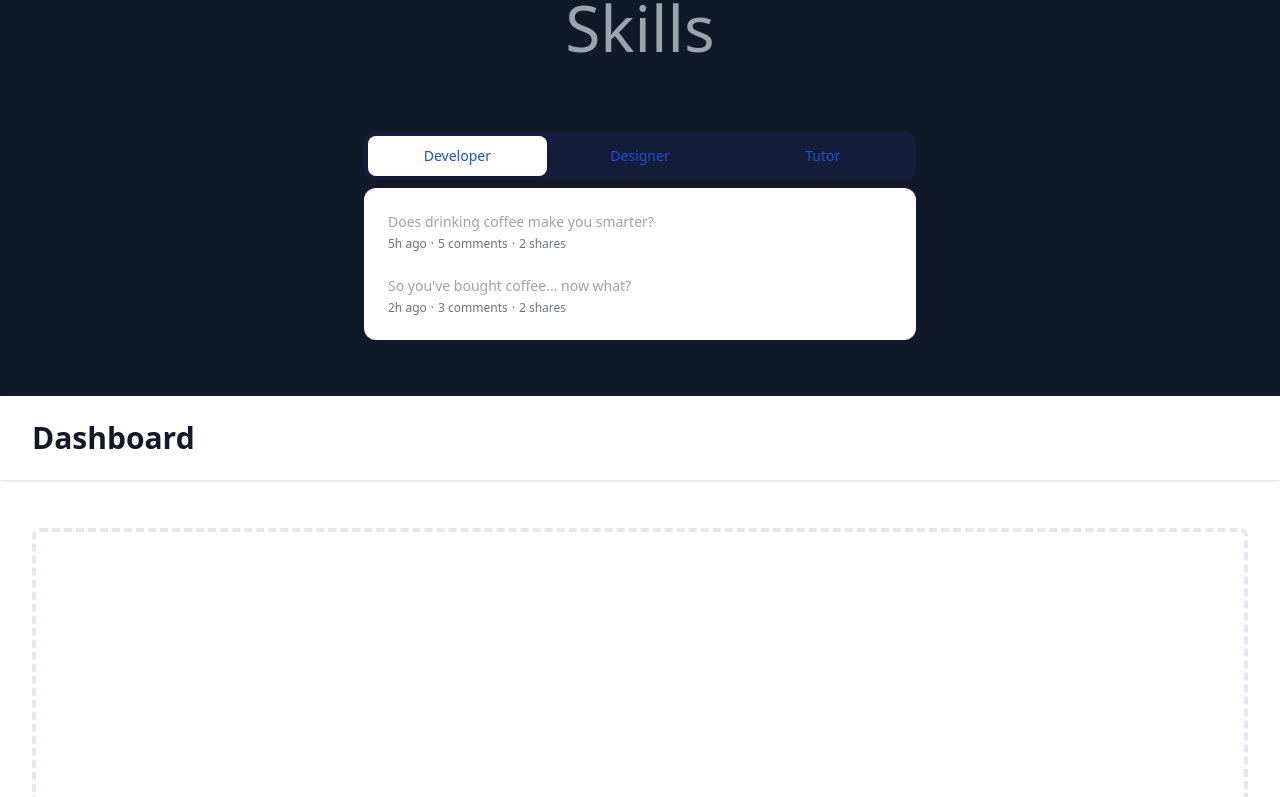
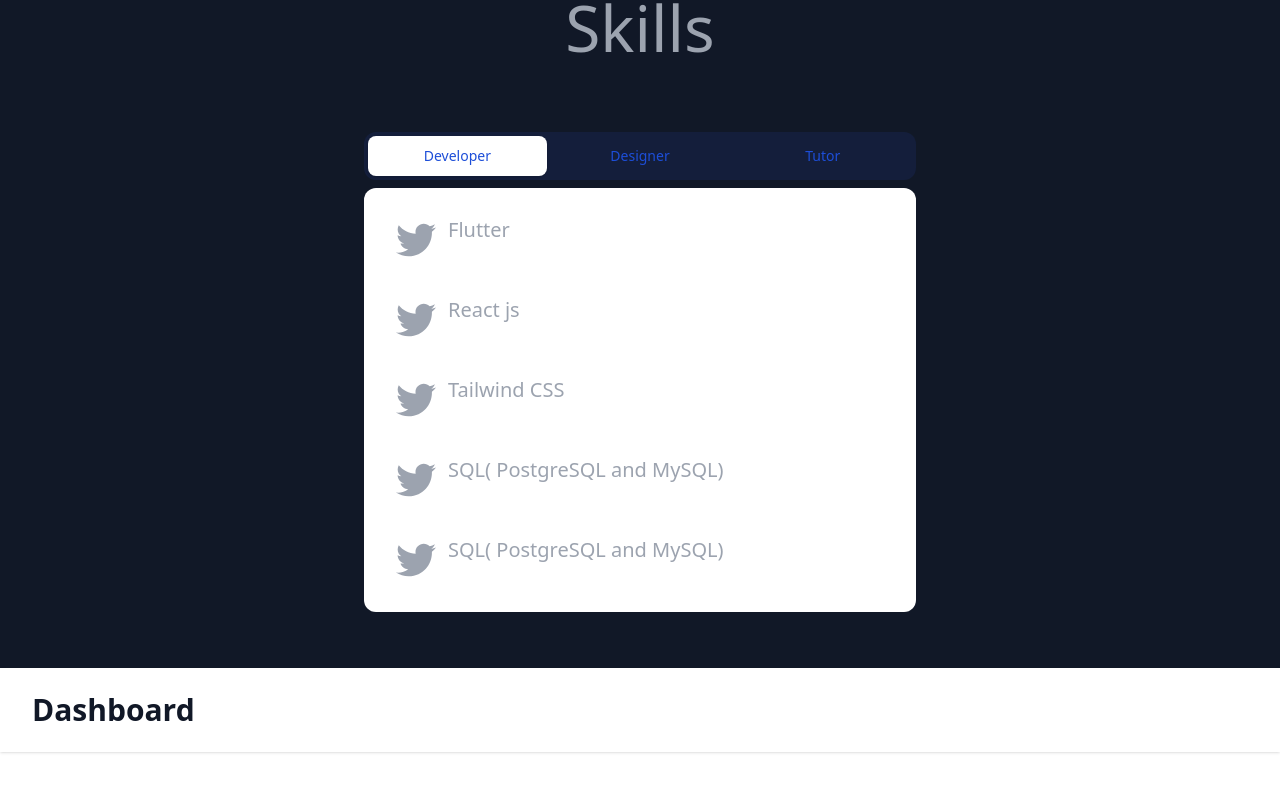
Before and after one commit to sandeepflutter/portfolio, a React (Create React App) app: page / in a window 1280 px wide. Shown: the part 1675-2472 px from the top of the page. Built offline with nearby package versions, Linux system fonts and the light colour scheme.

Commit message:
added skill list

```diff
--- a/src/Pages/Skills.js
+++ b/src/Pages/Skills.js
@@ -1,5 +1,6 @@
 import { useState } from 'react'
 import { Tab } from '@headlessui/react'
+import { FaTwitter } from "react-icons/fa";
 
 function classNames(...classes) {
   return classes.filter(Boolean).join(' ')
@@ -10,17 +11,28 @@
     Developer: [
       {
         id: 1,
-        title: 'Does drinking coffee make you smarter?',
+        title: 'Flutter',
         date: '5h ago',
-        commentCount: 5,
-        shareCount: 2,
       },
       {
         id: 2,
-        title: "So you've bought coffee... now what?",
+        title: "React js",
         date: '2h ago',
-        commentCount: 3,
-        shareCount: 2,
+      },
+      {
+        id: 3,
+        title: "Tailwind CSS",
+        date: '2h ago',
+      },
+      {
+        id: 4,
+        title: "SQL( PostgreSQL and MySQL)",
+        date: '2h ago',
+      },
+      {
+        id: 5,
+        title: "SQL( PostgreSQL and MySQL)",
+        date: '2h ago',
       },
     ],
     Designer: [
@@ -28,15 +40,11 @@
         id: 1,
         title: 'Is tech making coffee better or worse?',
         date: 'Jan 7',
-        commentCount: 29,
-        shareCount: 16,
       },
       {
         id: 2,
         title: 'The most innovative things happening in coffee',
         date: 'Mar 19',
-        commentCount: 24,
-        shareCount: 12,
       },
     ],
     Tutor: [
@@ -44,15 +52,11 @@
         id: 1,
         title: 'Ask Me Anything: 10 answers to your questions about coffee',
         date: '2d ago',
-        commentCount: 9,
-        shareCount: 5,
       },
       {
         id: 2,
         title: "The worst advice we've ever heard about coffee",
         date: '4d ago',
-        commentCount: 1,
-        shareCount: 2,
       },
     ],
   })
@@ -94,31 +98,26 @@
         'ring-white ring-opacity-60 ring-offset-2 ring-offset-blue-400 focus:outline-none focus:ring-2'
       )}
     >
+
+
       <ul>
         {posts.map((post) => (
           <li
             key={post.id}
             className="relative rounded-md p-3 hover:bg-gray-100"
           >
-            <h3 className="text-sm font-medium leading-5">
+
+             <ul role="list" class="p-2 divide-y divide-slate-200">
+              <li class="flex py-4 first:pt-0 last:pb-0">
+              <FaTwitter class="h-10 w-10"/>
+              <div class="ml-3 overflow-hidden">
+              <h2 className="text-xl font-medium leading-5">
               {post.title}
-            </h3>
+            </h2>
+      </div>
+    </li>
+</ul>
 
-            <ul className="mt-1 flex space-x-1 text-xs font-normal leading-4 text-gray-500">
-              <li>{post.date}</li>
-              <li>&middot;</li>
-              <li>{post.commentCount} comments</li>
-              <li>&middot;</li>
-              <li>{post.shareCount} shares</li>
-            </ul>
-
-            <a
-              href="#"
-              className={classNames(
-                'absolute inset-0 rounded-md',
-                'ring-blue-400 focus:z-10 focus:outline-none focus:ring-2'
-              )}
-            />
           </li>
         ))}
       </ul>
```
